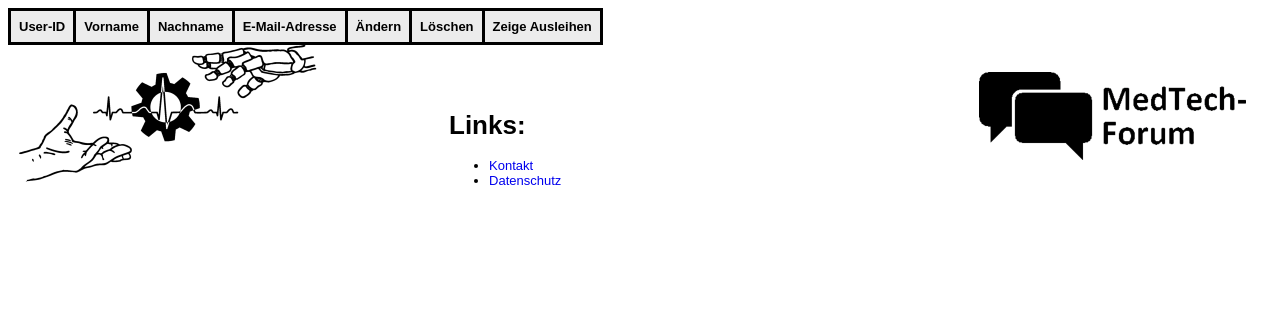
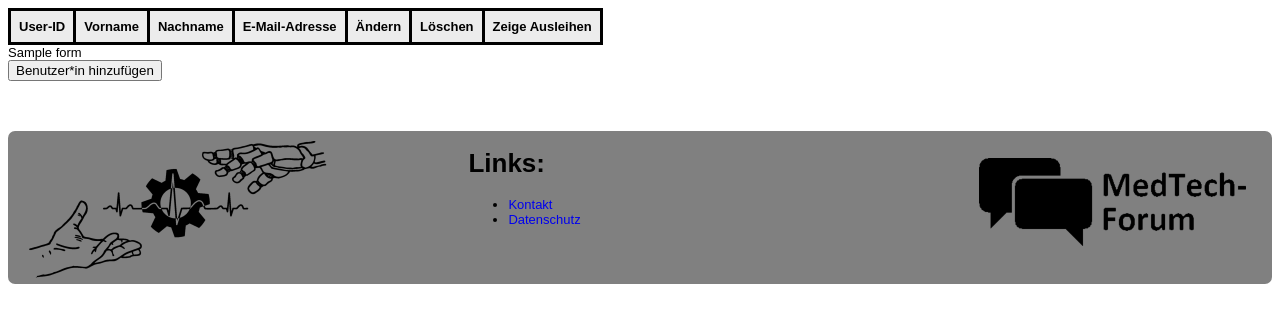
Before and after one commit to moan0s/ILMO, a PHP site: template views/all_user.php in a window 1280 px wide. Shown: the top 323 px of the page. Run offline with PHP 8.4, Linux system fonts and the light colour scheme; the visitor is signed in with stand-in values (Sample User, id 1); the template is opened without the code that fills it: most values are stand-ins (such as "Sample title", 1, 10 or a date in 2020); lists and menus that the app fills with data are empty.

Commit message:
Corrected input form a typing error in an inputfield destroyed the view

```diff
--- a/views/all_user.php
+++ b/views/all_user.php
@@ -38,12 +38,12 @@ $table = $table."</table>";
 echo $table;
 
 
-if (($_SESSION['admin']==1) or ($this->r_user_ID==$_SESSION['user_ID'])){
-	$form =	'
-		<form action="<?'.htmlspecialchars($_SERVER["PHP_SELF"]);'" method="post">
-	<input type = hidden name="ac" value = "user_new">
+if ($_SESSION['admin']==1){
+	$form .=	'
+		<form action="<?'.htmlspecialchars($_SERVER["PHP_SELF"]).'" method="post">
+		<input type = hidden name="ac" value = "user_new">
 		<input type="submit" value="Benutzer*in hinzufügen">
-	</form>';
+		</form>';
 	echo $form;
 }
 
```
